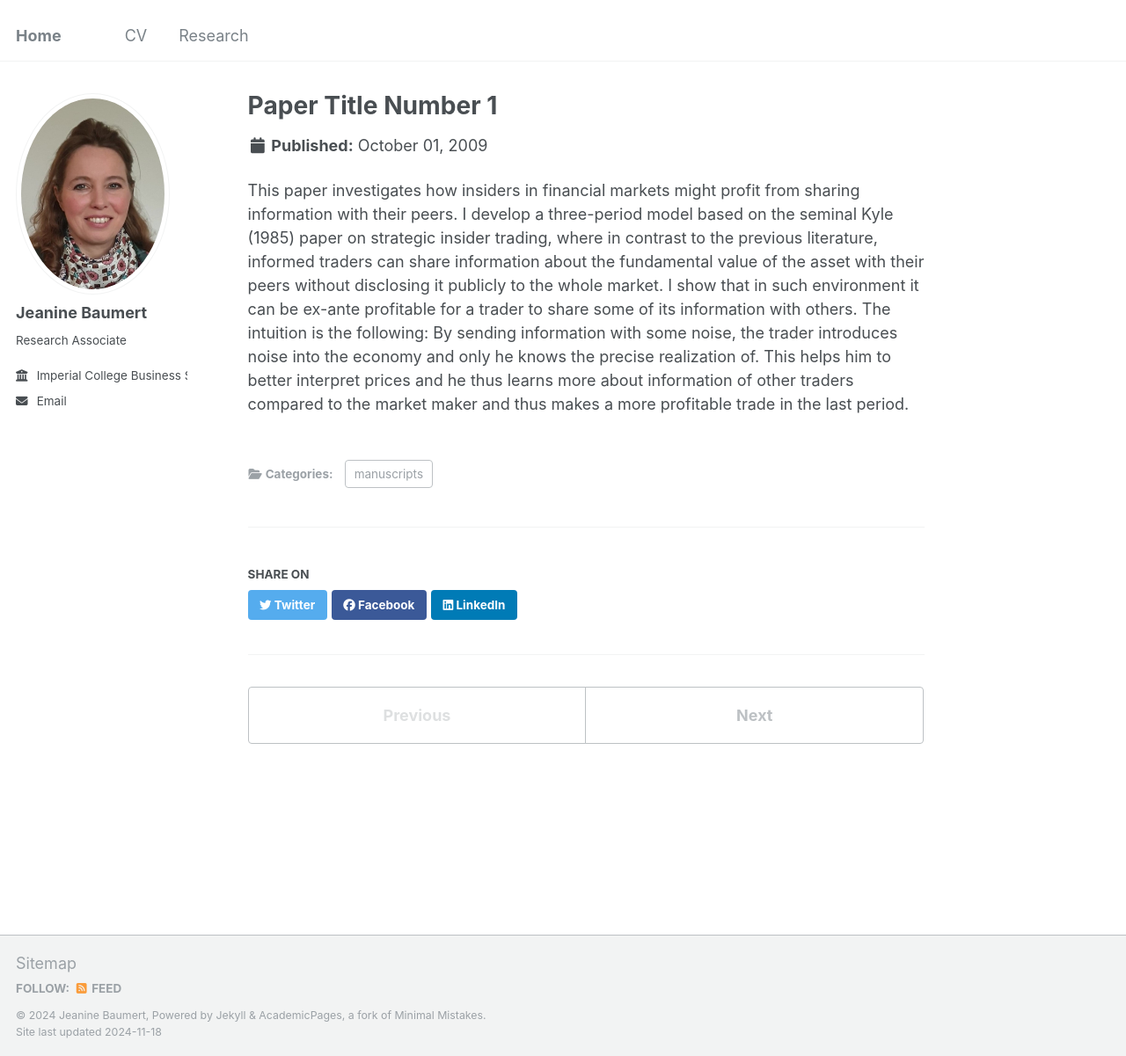
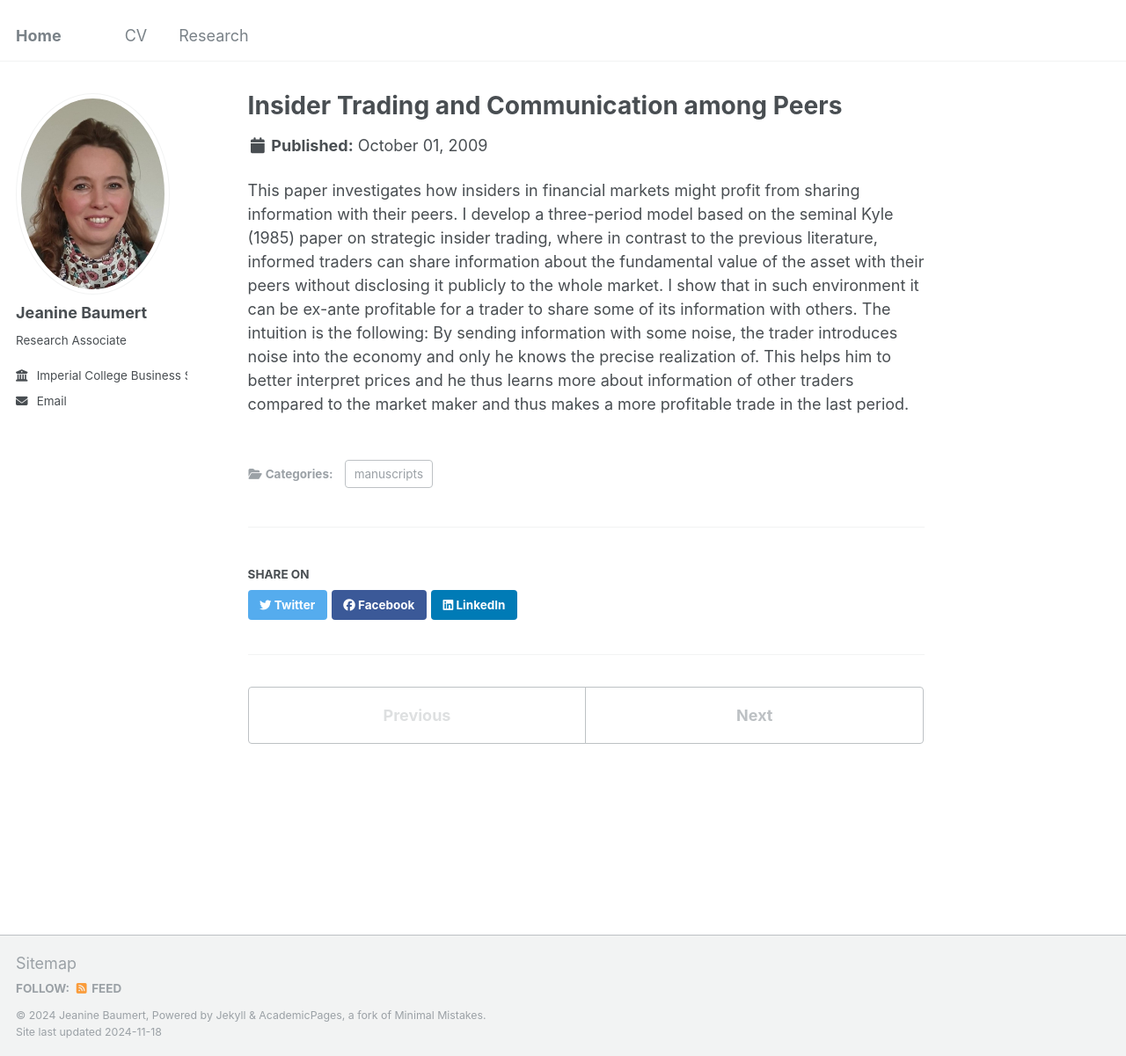
Before and after one commit to jeaninebaumert/jeaninebaumert.github.io, a Jekyll site: the page built from _publications/2009-10-01-paper-title-number-1.md, in a window 1280 px wide and 1201 px high. Shown: the whole window at 88% size. Built offline with Jekyll 4.4.1, drawn with Linux system fonts in a browser that asks for light colours.

Commit message:
Update 2009-10-01-paper-title-number-1.md

```diff
--- a/_publications/2009-10-01-paper-title-number-1.md
+++ b/_publications/2009-10-01-paper-title-number-1.md
@@ -1,5 +1,5 @@
 ---
-title: "Paper Title Number 1"
+title: "Insider Trading and Communication among Peers"
 collection: publications
 category: manuscripts
 permalink:
```
